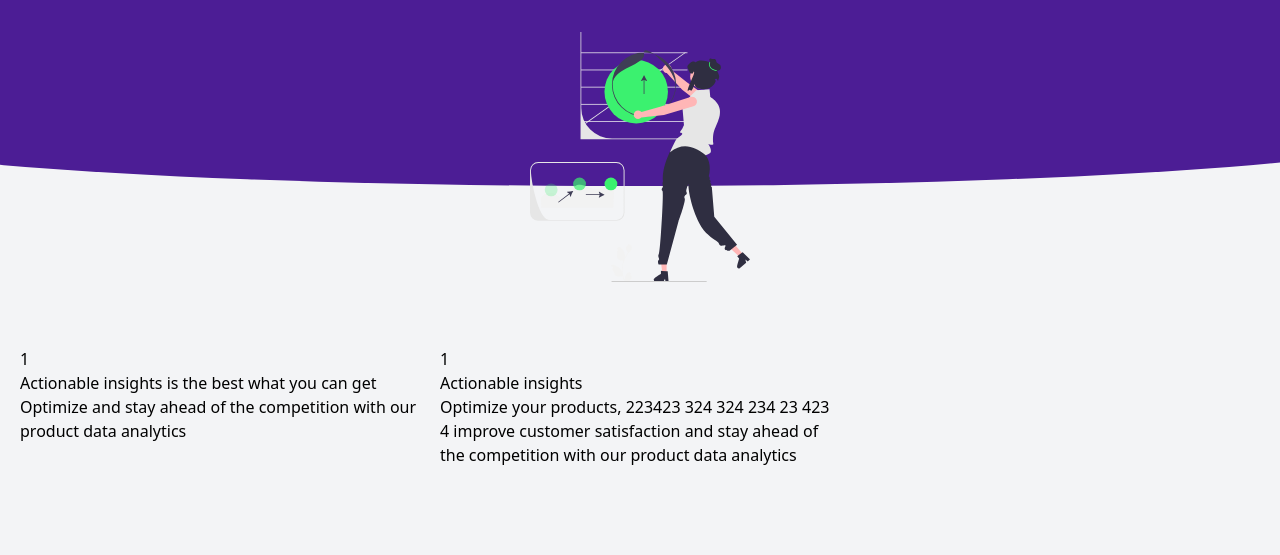
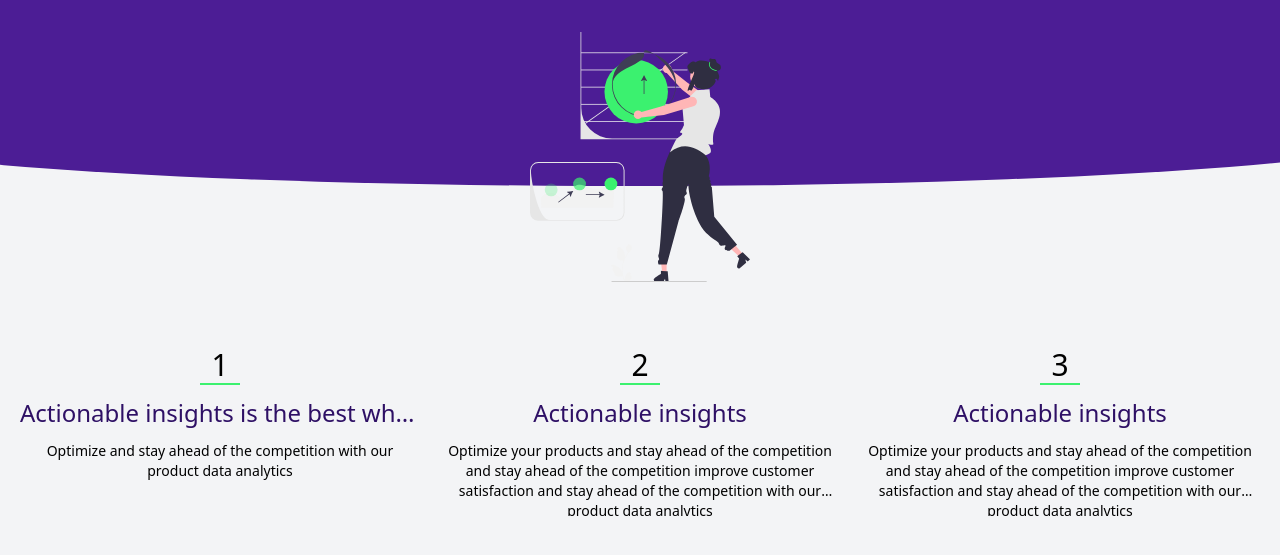
Before and after one commit to dominikjakobsze/Wrokit-landing-page--frontendmentor.io-, a website built with Vite: page frontend/app-vite/index.html in a window 1280 px wide. Shown: the part 275-830 px from the top of the page. Built offline with nearby package versions, Linux system fonts and the light colour scheme.

Commit message:
feature section done

```diff
--- a/frontend/app-vite/index.html
+++ b/frontend/app-vite/index.html
@@ -31,15 +31,20 @@
       <section class="h-[100px] bg-violet-900 w-full cp-1"></section>
 
       <section class="w-full bg-gray-100 grid grid-cols-3 gap-5 py-[150px] px-5">
-        <div class="grid grid-cols-1">
-          <h4 class="w-full truncate">1</h4>
-          <h3 class="w-full truncate">Actionable insights is the best what you can get</h3>
-          <p class="w-full h-[75px] multiline-truncate-3 overflow-hidden">Optimize and stay ahead of the competition with our product data analytics</p>
+        <div class="w-full grid grid-cols-1 gap-3">
+          <h4 class="w-[10%] truncate td-1 text-center justify-self-center text-3xl">1</h4>
+          <h3 class="w-full truncate text-2xl text-violet-950 text-center">Actionable insights is the best what you can get</h3>
+          <p class="w-full h-[75px] multiline-truncate-3 overflow-hidden text-sm text-center">Optimize and stay ahead of the competition with our product data analytics</p>
         </div>
-        <div class="grid grid-cols-1">
-          <h4 class="w-full truncate">1</h4>
-          <h3 class="w-full truncate">Actionable insights</h3>
-          <p class="w-full h-[75px] multiline-truncate-3 overflow-hidden">Optimize your products, 223423 324 324 234 23 423 4 improve customer satisfaction and stay ahead of the competition with our product data analytics</p>
+        <div class="grid grid-cols-1 gap-3">
+          <h4 class="w-[10%] truncate td-1 text-center justify-self-center text-3xl">2</h4>
+          <h3 class="w-full truncate text-2xl text-violet-950 text-center">Actionable insights</h3>
+          <p class="w-full h-[75px] multiline-truncate-3 overflow-hidden text-sm text-center">Optimize your products and stay ahead of the competition and stay ahead of the competition improve customer satisfaction and stay ahead of the competition with our product data analytics</p>
+        </div>
+        <div class="grid grid-cols-1 gap-3">
+          <h4 class="w-[10%] truncate td-1 text-center justify-self-center text-3xl">3</h4>
+          <h3 class="w-full truncate text-2xl text-violet-950 text-center">Actionable insights</h3>
+          <p class="w-full h-[75px] multiline-truncate-3 overflow-hidden text-sm text-center">Optimize your products and stay ahead of the competition and stay ahead of the competition improve customer satisfaction and stay ahead of the competition with our product data analytics</p>
         </div>
       </section>
 
```
